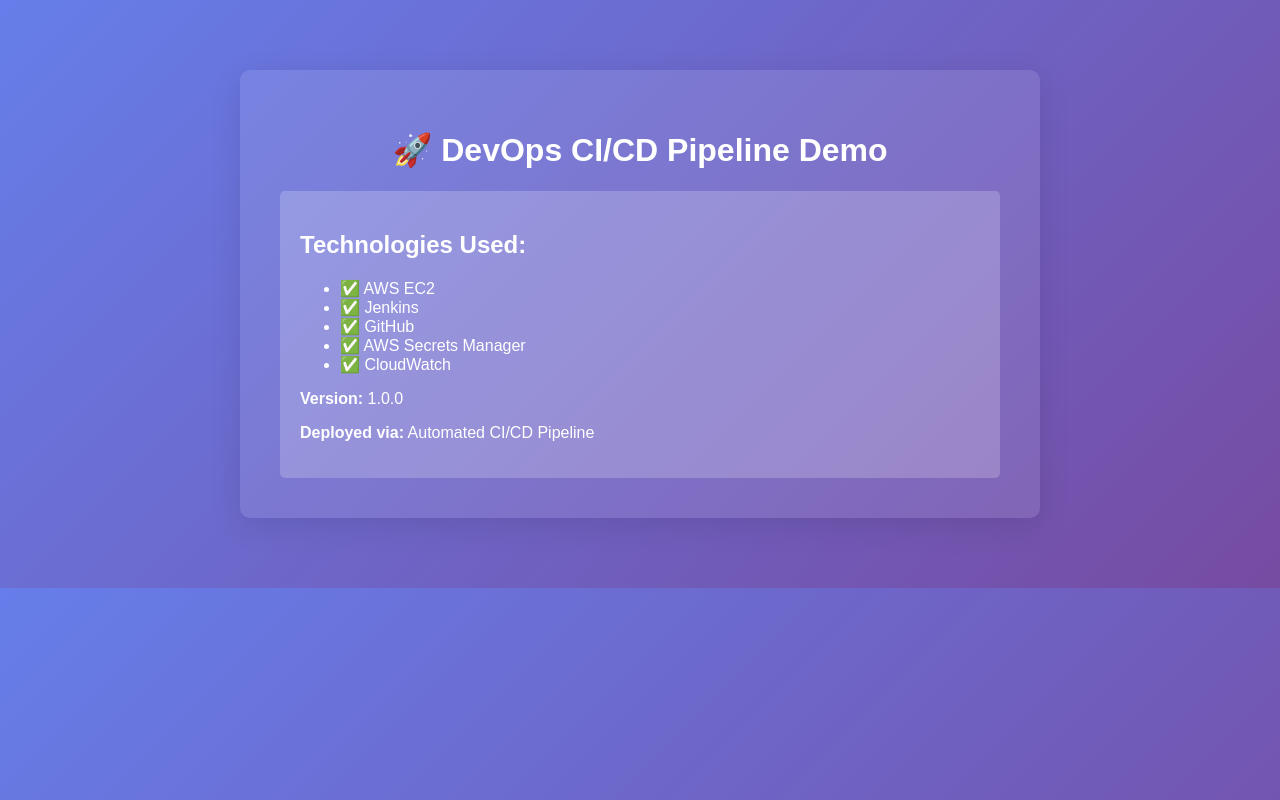
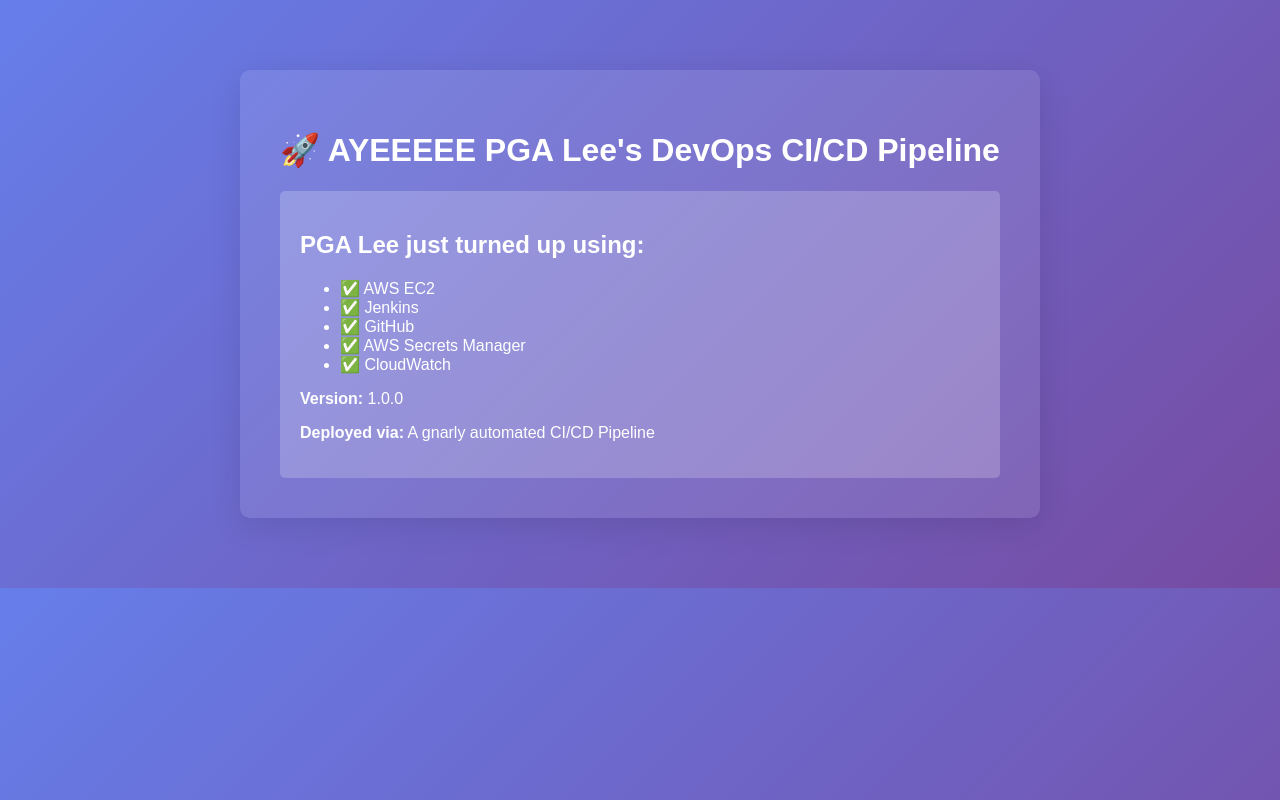
Before and after one commit to jmoore1337/simple-web-app, a plain HTML site: page index.html in a window 1280 px wide. Drawn offline with Linux system fonts and the light colour scheme.

Commit message:
Update page

```diff
--- a/index.html
+++ b/index.html
@@ -32,9 +32,9 @@
 </head>
 <body>
     <div class="container">
-        <h1>🚀 DevOps CI/CD Pipeline Demo</h1>
+        <h1>🚀 AYEEEEE PGA Lee's DevOps CI/CD Pipeline </h1>
         <div class="info">
-            <h2>Technologies Used:</h2>
+            <h2>PGA Lee just turned up using:</h2>
             <ul>
                 <li>✅ AWS EC2</li>
                 <li>✅ Jenkins</li>
@@ -43,7 +43,7 @@
                 <li>✅ CloudWatch</li>
             </ul>
             <p><strong>Version:</strong> 1.0.0</p>
-            <p><strong>Deployed via:</strong> Automated CI/CD Pipeline</p>
+            <p><strong>Deployed via:</strong> A gnarly automated CI/CD Pipeline</p>
         </div>
     </div>
 </body>
```
